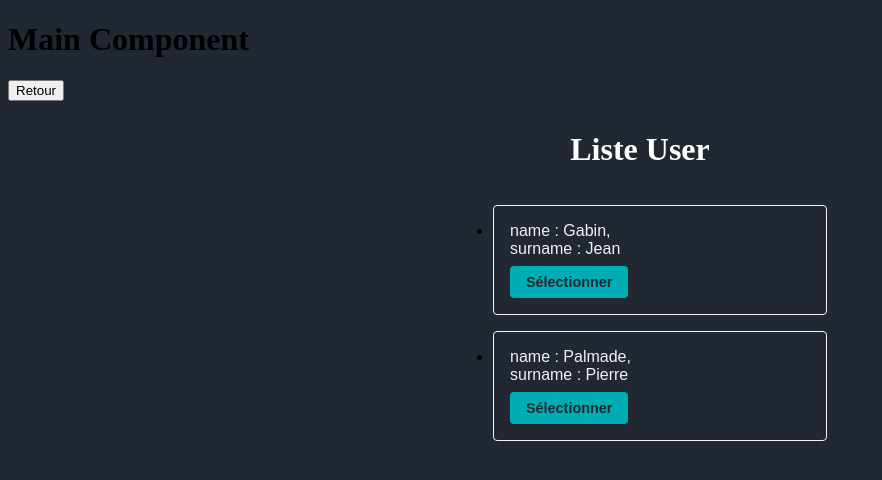
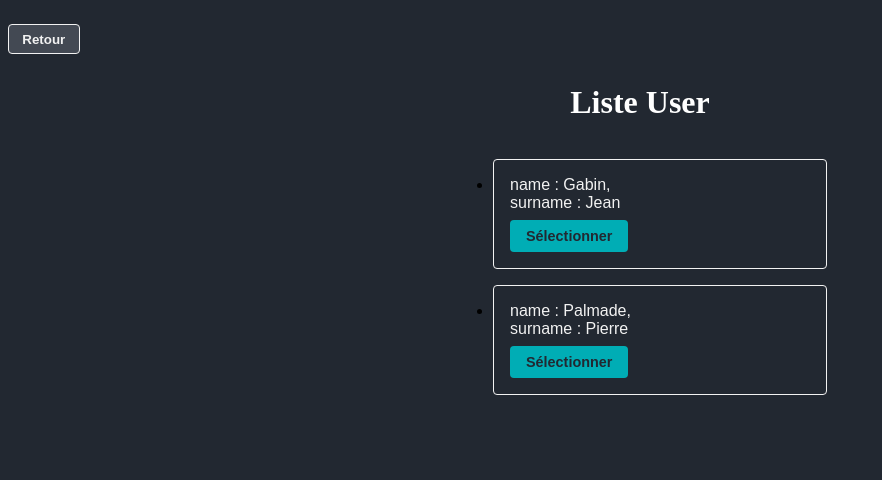
Before and after one commit to 2019-2020-ps6/2022-2023-ps6-les-gourmets, an Angular app in the folder front-end/: page /ChoixUser in a window 1280 px wide. Shown: the top 480 px of the page, without its empty margins (0-882 px from the left). Built offline with nearby package versions, Linux system fonts and the light colour scheme.

Commit message:
scss encore et toujours #18

```diff
--- a/front-end/src/app/Components/Jouer/ChoixQuiz/ChoixQuiz.component.scss
+++ b/front-end/src/app/Components/Jouer/ChoixQuiz/ChoixQuiz.component.scss
@@ -3,3 +3,14 @@ h1{
     margin-top: 30px;
     text-align: center;
 }
+
+button{
+    background-color: #4d535dc6;
+    border: solid 1px #F2F2F2;
+    color:#f2f2f2;
+    font-weight: bold;
+    padding: 0.5em 1em;
+    margin-top: 1rem;
+    border-radius: 4px;
+    transition: background-color 0.3s, color 0.3s;
+}
--- a/front-end/src/app/Components/Jouer/ChoixUser/ChoixUser.component.scss
+++ b/front-end/src/app/Components/Jouer/ChoixUser/ChoixUser.component.scss
@@ -0,0 +1,10 @@
+button{
+    background-color: #4d535dc6;
+    border: solid 1px #F2F2F2;
+    color:#f2f2f2;
+    font-weight: bold;
+    padding: 0.5em 1em;
+    margin-top: 1rem;
+    border-radius: 4px;
+    transition: background-color 0.3s, color 0.3s;
+}
--- a/front-end/src/app/Components/Quizs/Quiz/Quiz.component.scss
+++ b/front-end/src/app/Components/Quizs/Quiz/Quiz.component.scss
@@ -49,4 +49,9 @@ h2 {
 }
 div{
   background-color: #222831;
+  display: flex;
+  flex-direction: column;
+  align-items: center;
+  justify-content: center;
+
 }
--- a/front-end/src/app/Components/Users/UserProfilePage/UserProfilePage.component.html
+++ b/front-end/src/app/Components/Users/UserProfilePage/UserProfilePage.component.html
@@ -16,16 +16,19 @@
     </div>
 </form>
 
-<div>
-    <h2> Quizs de l'utilisateur</h2>
+<div >
+    <span>
+        <h2> Quizs de l'utilisateur : </h2>
 
-    <button [routerLink]="['/ListeQuizAdable']">Ajouter</button>
+        <button [routerLink]="['/ListeQuizAdable']">Ajouter</button>
 
-    <ul>
-        <div *ngFor="let quiz of UserModified.quizzes">
-            <li> <app-Quiz [quiz]="quiz" (deleteQuizz)="deleteQuizForProfile($event)"></app-Quiz> </li>
-        </div>
-    </ul>
+
+            <div *ngFor="let quiz of UserModified.quizzes">
+                 <app-Quiz [quiz]="quiz" (deleteQuizz)="deleteQuizForProfile($event)"></app-Quiz>
+            </div>
+
+    </span>
+
 </div>
 <div>
     <button (click) ="applyChanges()" [routerLink]="['/ListeUserPage']">confirm changes</button>
--- a/front-end/src/app/Components/Users/UserProfilePage/UserProfilePage.component.scss
+++ b/front-end/src/app/Components/Users/UserProfilePage/UserProfilePage.component.scss
@@ -11,6 +11,15 @@ div{
     justify-content: center;
     height: 100%;
 
+}
+
+span{
+
+    display: flex;
+    flex-direction: column;
+    align-items: center;
+    justify-content: center;
+    height: 100%;
 }
 
 input{
--- a/front-end/src/app/app.component.html
+++ b/front-end/src/app/app.component.html
@@ -1,4 +1,4 @@
-<h1>{{title}}</h1>
+<!-- <h1>{{title}}</h1> -->
 <div class="main-content">
     <router-outlet></router-outlet>
 </div>
```
